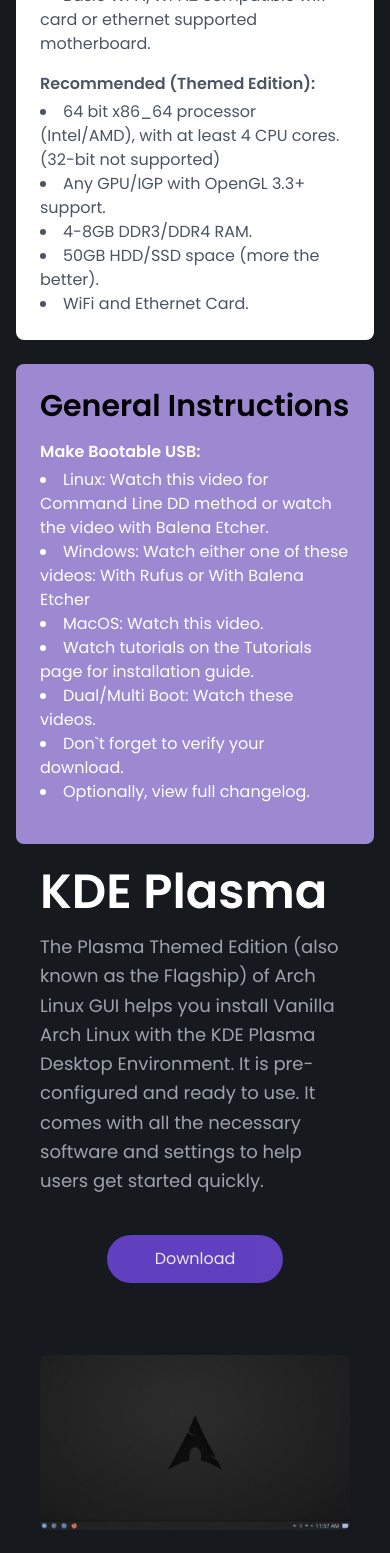
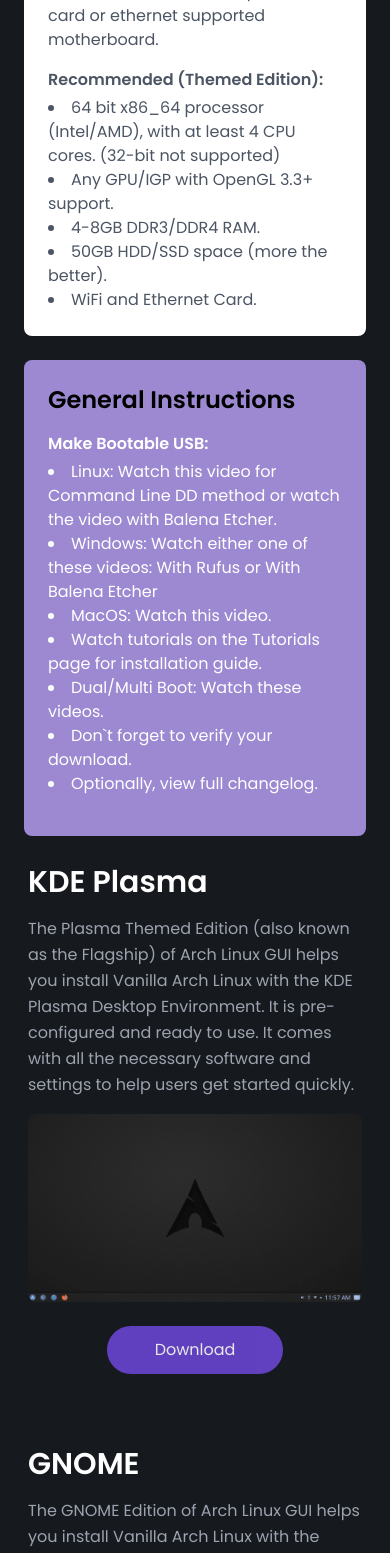
Before and after one commit to 0amirk/alg, a Next.js app: page /downloads in a window 390 px wide. Shown: the part 432-1985 px from the top of the page. Built offline with nearby package versions, Linux system fonts and the light colour scheme.

Commit message:
Made the downloads page responsive

```diff
--- a/app/downloads/Flavours.js
+++ b/app/downloads/Flavours.js
@@ -1,16 +1,25 @@
 export default function Flavours() {
   return (
-    <section className="bg-[#161a1e] px-4 sm:px-12 md:px-20 md:pb-12 lg:px-28">
+    <section className="bg-[#161a1e] pt-4 md:pt-0 px-4 sm:px-12 md:px-20 md:pb-12 lg:px-28">
       <div className="grid grid-cols-1 gap-6 mb-12 md:grid-cols-40-60">
-        <div className="flex flex-col justify-center p-6 rounded-lg">
-          <h2 className="mb-4 text-5xl font-bold text-white">KDE Plasma</h2>
-          <p className="mb-4 text-lg leading-relaxed text-gray-400">
+        <div className="flex flex-col justify-center p-3 rounded-lg md:p-6">
+          <h2 className="mb-4 text-3xl font-bold text-white md:text-5xl">
+            KDE Plasma
+          </h2>
+          <p className="mb-4 leading-relaxed text-gray-400 md:text-lg">
             The Plasma Themed Edition (also known as the Flagship) of Arch Linux
             GUI helps you install Vanilla Arch Linux with the KDE Plasma Desktop
             Environment. It is pre-configured and ready to use. It comes with
             all the necessary software and settings to help users get started
             quickly.
           </p>
+          <div className="flex items-center text-center rounded-lg md:hidden">
+            <img
+              src="plasma.png"
+              alt="KDE Plasma"
+              className="mx-auto rounded-lg"
+            />
+          </div>
           <div className="flex justify-center mt-6">
             <a
               href="/path/to/kde-plasma.iso"
@@ -21,31 +30,40 @@
             </a>
           </div>
         </div>
-        <div className="flex items-center p-6 text-center rounded-lg">
+        <div className="items-center hidden p-6 text-center rounded-lg md:flex">
           <img
             src="plasma.png"
             alt="KDE Plasma"
-            className="mx-auto rounded-lg"
+            className="mx-auto rounded-lg "
           />
         </div>
       </div>
 
       <div className="grid grid-cols-1 gap-6 mb-12 md:grid-cols-60-40">
-        <div className="p-6 text-center rounded-lg">
+        <div className="hidden p-6 text-center rounded-lg md:block">
           <img
             src="gnome.jpg"
             alt="GNOME"
             className="mx-auto mb-4 rounded-lg"
           />
         </div>
-        <div className="flex flex-col justify-center p-6 rounded-lg">
-          <h2 className="mb-4 text-5xl font-bold text-white">GNOME</h2>
-          <p className="mb-4 text-lg leading-relaxed text-gray-400">
+        <div className="flex flex-col justify-center p-3 rounded-lg md:p-6">
+          <h2 className="mb-4 text-3xl font-bold text-white md:text-5xl">
+            GNOME
+          </h2>
+          <p className="mb-4 leading-relaxed text-gray-400 md:text-lg">
             The GNOME Edition of Arch Linux GUI helps you install Vanilla Arch
             Linux with the GNOME Desktop Environment. It is pre-configured and
             ready to use. It comes with all the necessary software and settings
             to help users get started quickly.
           </p>
+          <div className="text-center rounded-lg">
+            <img
+              src="gnome.jpg"
+              alt="GNOME"
+              className="mx-auto mb-4 rounded-lg md:hidden"
+            />
+          </div>
           <div className="flex justify-center mt-6">
             <a
               href="/path/to/gnome.iso"
@@ -59,14 +77,19 @@
       </div>
 
       <div className="grid grid-cols-1 gap-6 md:grid-cols-40-60">
-        <div className="flex flex-col justify-center p-6 rounded-lg">
-          <h2 className="mb-4 text-5xl font-bold text-white">XFCE</h2>
-          <p className="mb-4 text-lg leading-relaxed text-gray-400">
+        <div className="flex flex-col justify-center p-3 rounded-lg md:p-6">
+          <h2 className="mb-4 text-3xl font-bold text-white md:text-5xl">
+            XFCE
+          </h2>
+          <p className="mb-4 leading-relaxed text-gray-400 md:text-lg">
             The XFCE Edition of Arch Linux GUI helps you install Vanilla Arch
             Linux with the XFCE Desktop Environment. It is pre-configured and
             ready to use. It comes with all the necessary software and settings
             to help users get started quickly.
           </p>
+          <div className="flex items-center text-center rounded-lg md:hidden">
+            <img src="xfce.png" alt="XFCE" className="mx-auto rounded-lg" />
+          </div>
           <div className="flex justify-center mt-6">
             <a
               href="/path/to/xfce.iso"
@@ -77,7 +100,7 @@
             </a>
           </div>
         </div>
-        <div className="flex items-center p-6 text-center rounded-lg">
+        <div className="items-center hidden p-6 text-center rounded-lg md:flex">
           <img src="xfce.png" alt="XFCE" className="mx-auto rounded-lg" />
         </div>
       </div>
--- a/app/downloads/Requirements.js
+++ b/app/downloads/Requirements.js
@@ -1,9 +1,11 @@
 export default function Requirements() {
   return (
-    <section className="bg-[#161a1e] px-4 pt-36 sm:px-12 md:px-20 md:pb-12 lg:px-28">
+    <section className="bg-[#161a1e] px-6 pt-36 sm:px-12 md:px-20 md:pb-12 lg:px-28">
       <div className="grid grid-cols-1 gap-6 md:grid-cols-2">
         <div className="bg-[#FFFFFF] p-6 rounded-lg">
-          <h2 className="mb-4 text-3xl font-bold text-black">Requirements</h2>
+          <h2 className="mb-4 text-2xl font-bold text-black md:text-3xl">
+            Requirements
+          </h2>
           <p className="mb-1 font-semibold text-gray-600">Minimum:</p>
           <ul className="mb-4 text-gray-600 list-disc list-inside">
             <li>
@@ -19,7 +21,7 @@
             </li>
           </ul>
           <p className="mb-1 font-semibold text-gray-600">
-            <strong>Recommended (Themed Edition):</strong>
+            Recommended (Themed Edition):
           </p>
           <ul className="text-gray-600 list-disc list-inside">
             <li>
@@ -33,7 +35,9 @@
           </ul>
         </div>
         <div className="bg-[#9c89d1] p-6 rounded-lg">
-          <h2 className="mb-4 text-3xl font-bold">General Instructions</h2>
+          <h2 className="mb-4 text-2xl font-bold md:text-3xl">
+            General Instructions
+          </h2>
           <p className="mb-1 font-semibold text-white">Make Bootable USB:</p>
           <ul className="mb-4 text-white list-disc list-inside">
             <li>
```
